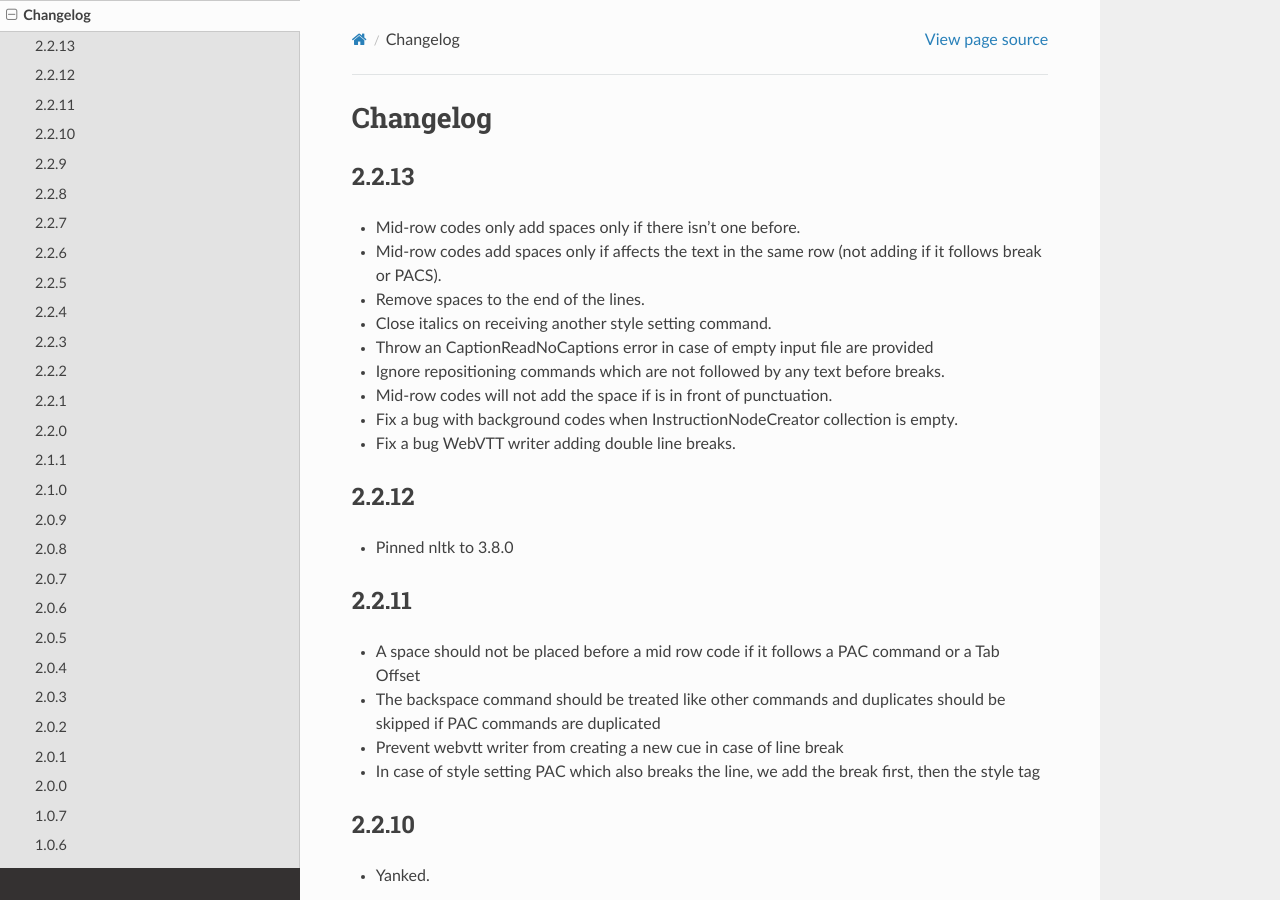
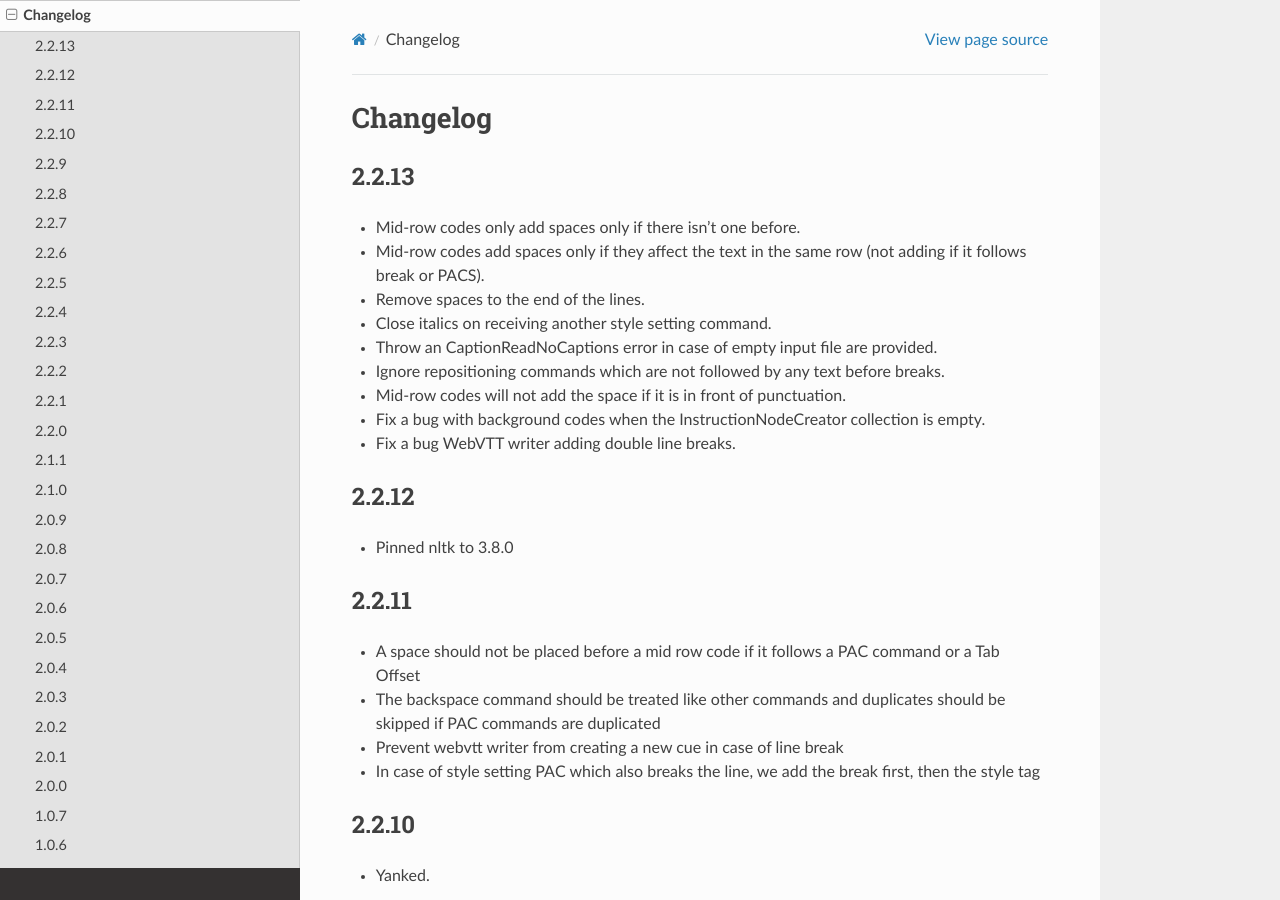
Before and after one commit to pbs/pycaption, a Sphinx documentation site: the page built from docs/changelog.rst, in a window 1280 px wide and 900 px high. Built offline with Sphinx 7.4.7 and the Read the Docs theme 2.0.0, drawn with Linux system fonts in a browser that asks for light colours.

Commit message:
fix changelog spelling

```diff
--- a/docs/changelog.rst
+++ b/docs/changelog.rst
@@ -3,13 +3,13 @@ Changelog
 2.2.13
 ^^^^^^
 - Mid-row codes only add spaces only if there isn't one before.
-- Mid-row codes add spaces only if affects the text in the same row (not adding if it follows break or PACS).
+- Mid-row codes add spaces only if they affect the text in the same row (not adding if it follows break or PACS).
 - Remove spaces to the end of the lines.
 - Close italics on receiving another style setting command.
-- Throw an CaptionReadNoCaptions error in case of empty input file are provided
+- Throw an CaptionReadNoCaptions error in case of empty input file are provided.
 - Ignore repositioning commands which are not followed by any text before breaks.
-- Mid-row codes will not add the space if is in front of punctuation.
-- Fix a bug with background codes when InstructionNodeCreator collection is empty.
+- Mid-row codes will not add the space if it is in front of punctuation.
+- Fix a bug with background codes when the InstructionNodeCreator collection is empty.
 - Fix a bug WebVTT writer adding double line breaks.
 
 2.2.12
```
